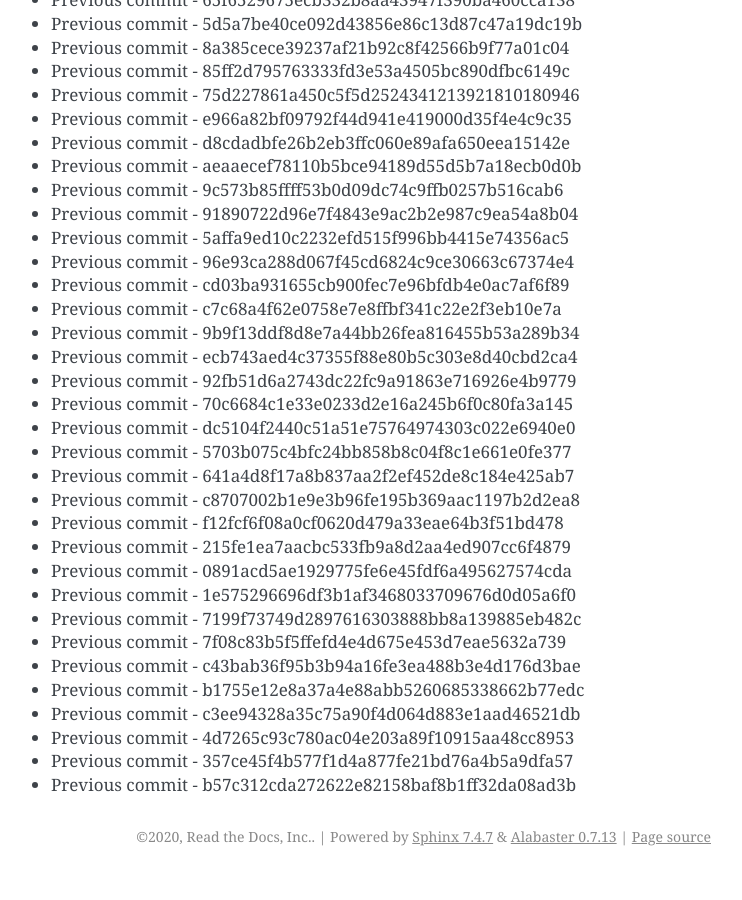
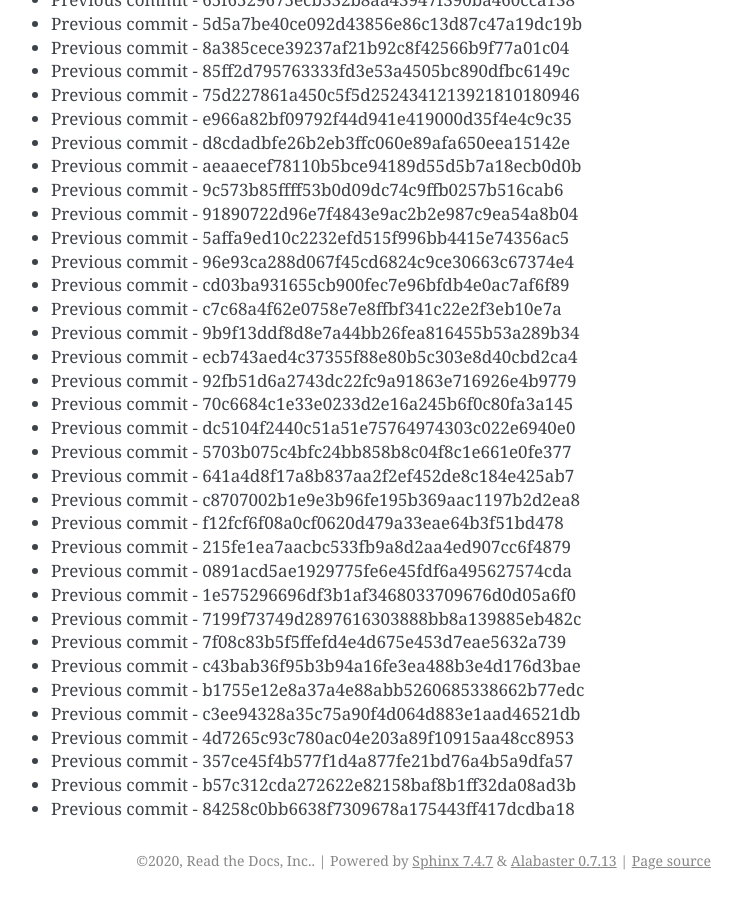
Before and after one commit to readthedocs/rtd-git-stresstest, a Sphinx documentation site: the page built from docs/updates.rst, in a window 1280 px wide and 900 px high, scrolled down 87657 px. Shown: the whole window, without its empty margins (399-1141 px from the left). Built offline with Sphinx 7.4.7, drawn with Linux system fonts in a browser that asks for light colours; before the commit the page ends 88533 px from its top, so only the background shows below that.

Commit message:
Generating commit from previous: 84258c0bb6638f7309678a175443ff417dcdba18

```diff
--- a/docs/updates.rst
+++ b/docs/updates.rst
@@ -3715,3 +3715,4 @@ It can be tested for any performance characteristics.
 * Previous commit - 4d7265c93c780ac04e203a89f10915aa48cc8953
 * Previous commit - 357ce45f4b577f1d4a877fe21bd76a4b5a9dfa57
 * Previous commit - b57c312cda272622e82158baf8b1ff32da08ad3b
+* Previous commit - 84258c0bb6638f7309678a175443ff417dcdba18
```
